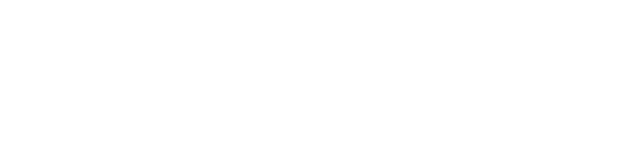
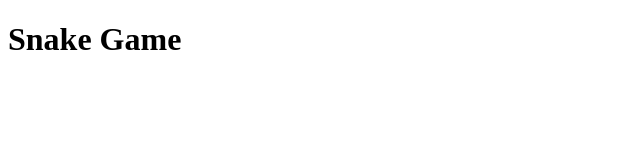
Before and after one commit to aarondevon/snake-game, a plain HTML site: page index.html in a window 1280 px wide. Shown: the whole page, without its empty margins (0-640 px from the left). Drawn offline with Linux system fonts and the light colour scheme.

Commit message:
Add h1 title

```diff
--- a/index.html
+++ b/index.html
@@ -7,6 +7,9 @@
     <link rel="stylesheet" href="css/site.css" />
   </head>
   <body>
+    <header>
+      <h1>Snake Game</h1>
+    </header>
     <script src="js/game.js"></script>
   </body>
 </html>
```
